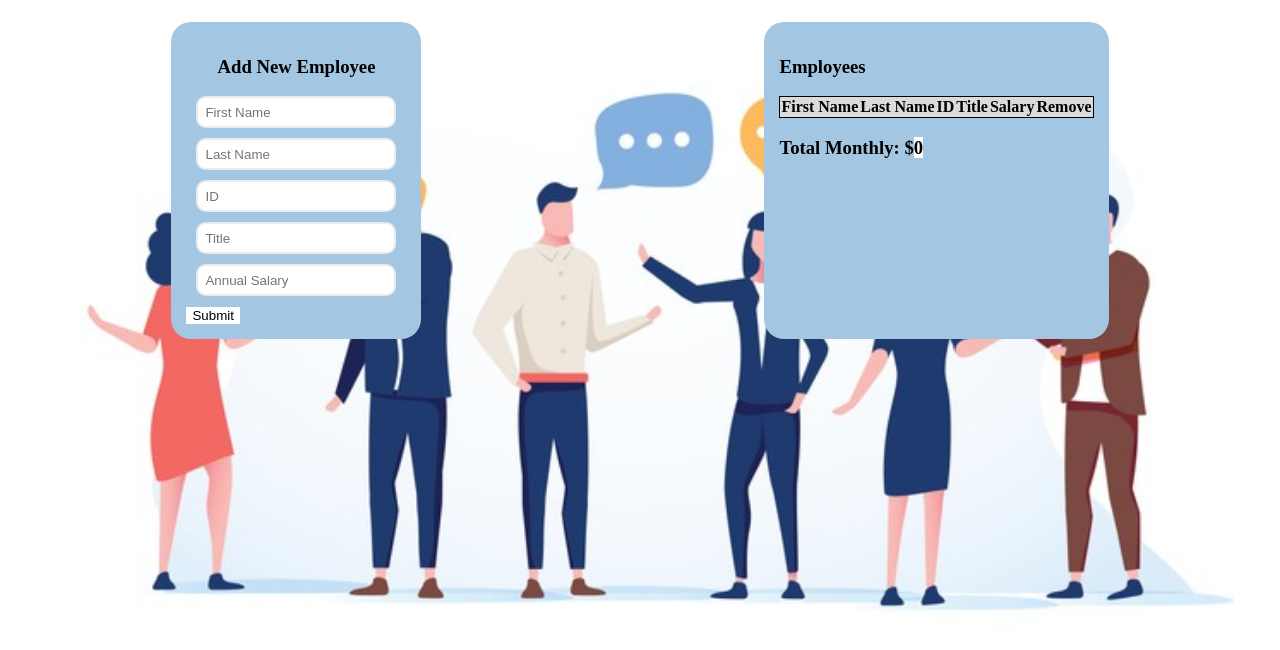
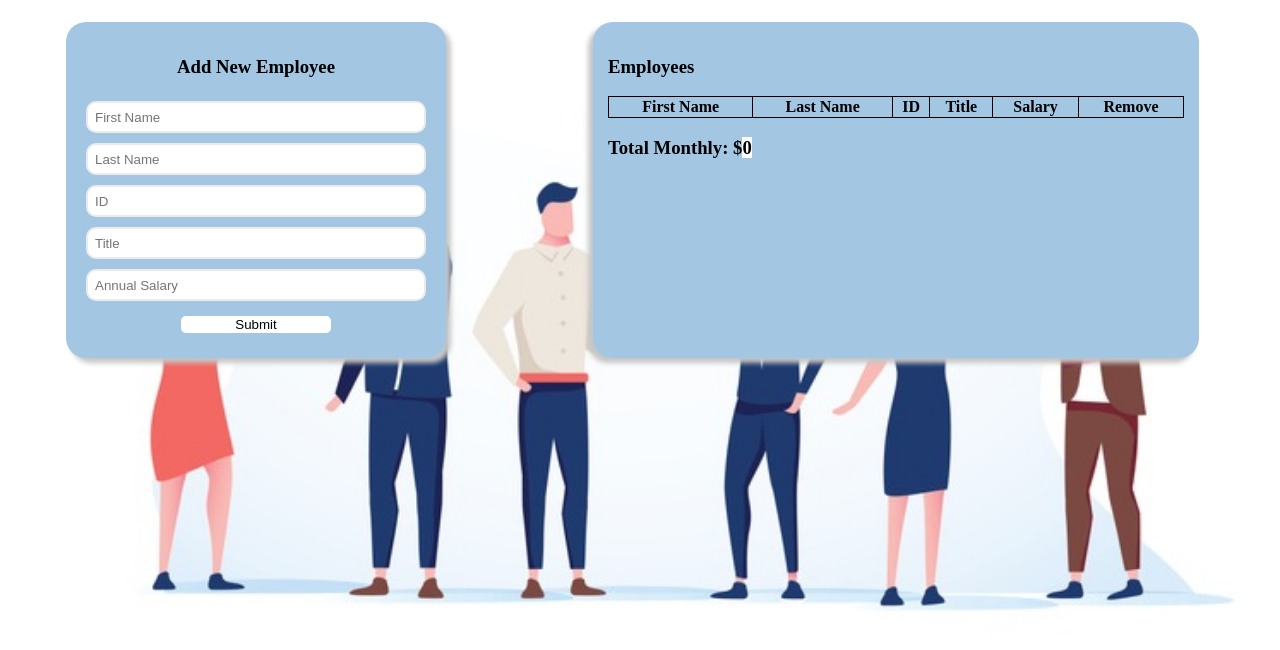
Before and after one commit to Brandon-Lanier/weekend-jquery-salary-calculator, a plain HTML site: page index.html in a window 1280 px wide. Shown: the part 80-730 px from the top of the page. Drawn offline with Linux system fonts and the light colour scheme.

Commit message:
Added flex boxes to handle left and right side

```diff
--- a/style.css
+++ b/style.css
@@ -28,7 +28,7 @@ main {
 #left {
     display: flex;
     justify-content: center;
-    width: 300px;
+    width: 40%;
     margin: 0 auto;
 }
 
@@ -36,6 +36,7 @@ main {
     display: flex;
     justify-content: center;
     margin: 0 auto;
+    width: 60%;
 }
 
 h1 {
@@ -51,26 +52,22 @@ header {
 }
 
 table {
-    background-color: #a3c7e3;
+    background-color: #a9e1ff;
     width: 100%;
     border-collapse: collapse;
     border: 1px solid black;
 }
 
-thead {
+/* thead {
     background-color: #dbdbdb;
-    border: solid 1px;
+    border: solid 1px; */
+/* } */
+
+th, td {
+   background-color: #a3c7e3;
+   border-collapse: collapse;
+   border: 1px solid black;
 }
-/*
-table {
-    border: solid 1px;
-    width: 50%;
-    text-align: center;
-}
-
-td {
-    border: solid 1px;
-} */
 
 tbody tr:nth-child(odd){
     background-color: #dbdbdb;
@@ -83,6 +80,8 @@ tbody tr:nth-child(odd){
       border-radius: 20px;
       padding: 15px;
       margin: 25px;
+      width: 75%;
+      box-shadow: -5px 5px 5px #c6c6c6;
   }
 
   .inputs {
@@ -94,23 +93,40 @@ tbody tr:nth-child(odd){
   .inputWrap {
     border: 2px solid #ebebeb;
     border-radius: 10px;
-    margin: 10px;
+    margin: 5px;
     padding: 5px;
     background-color: white;
   }
 
   .inputWrap:hover {
-      box-shadow: 0 0 0 5px #8c99c2;
+      box-shadow: 0 0 10px #8c99c2;
   }
 
   #inputContainer {
+      display: flex;
+      flex-direction: column;
       background-color: #a3c7e3;
       border-radius: 20px;
       padding: 15px;
       margin: 25px;
-      width: 75%;
+      width: 350px;
+      box-shadow: 5px 5px 5px #c6c6c6;
   }
 
   #inputContainer h3 {
       text-align: center;
   }
+
+  #submitBtn {
+    border-radius: 5px;
+    align-self: center;
+    margin: 10px;
+    width: 150px;
+    heightL: 75px;
+}
+
+input[type=number]::-webkit-inner-spin-button,
+input[type=number]::-webkit-outer-spin-button {
+  -webkit-appearance: none;
+  margin: 0;
+}
```
